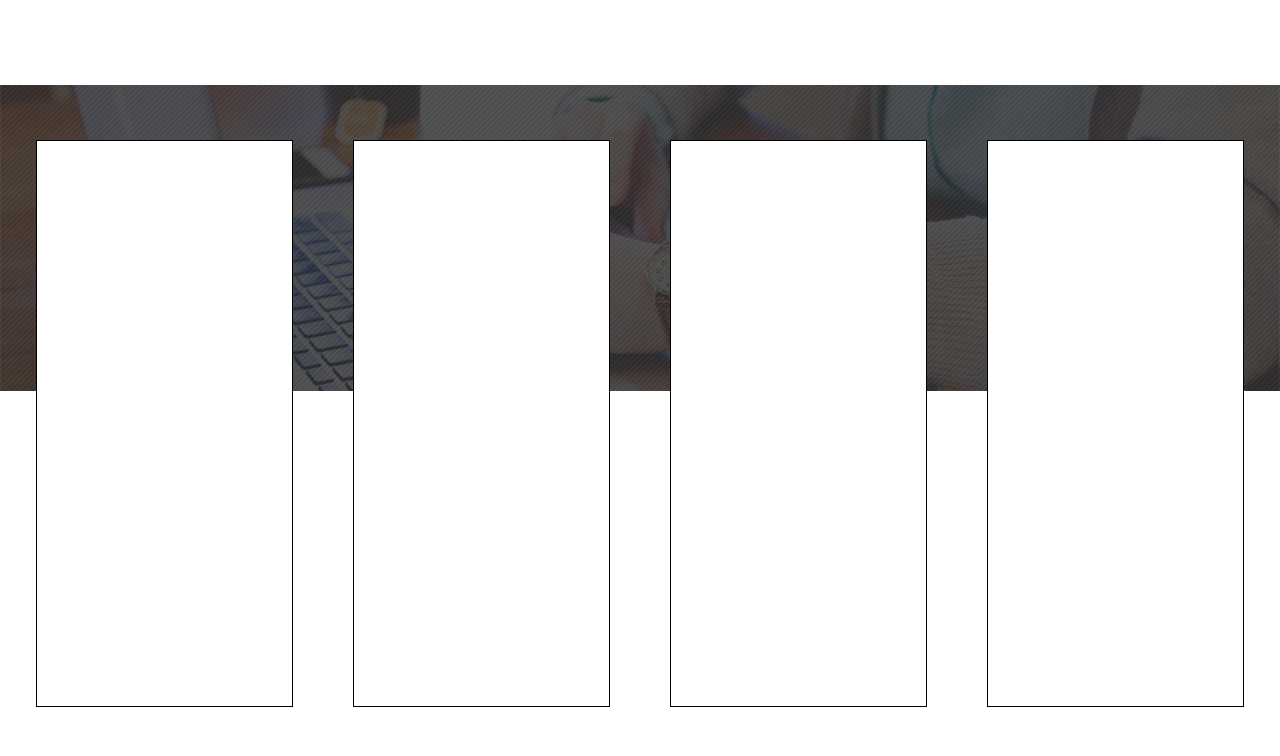
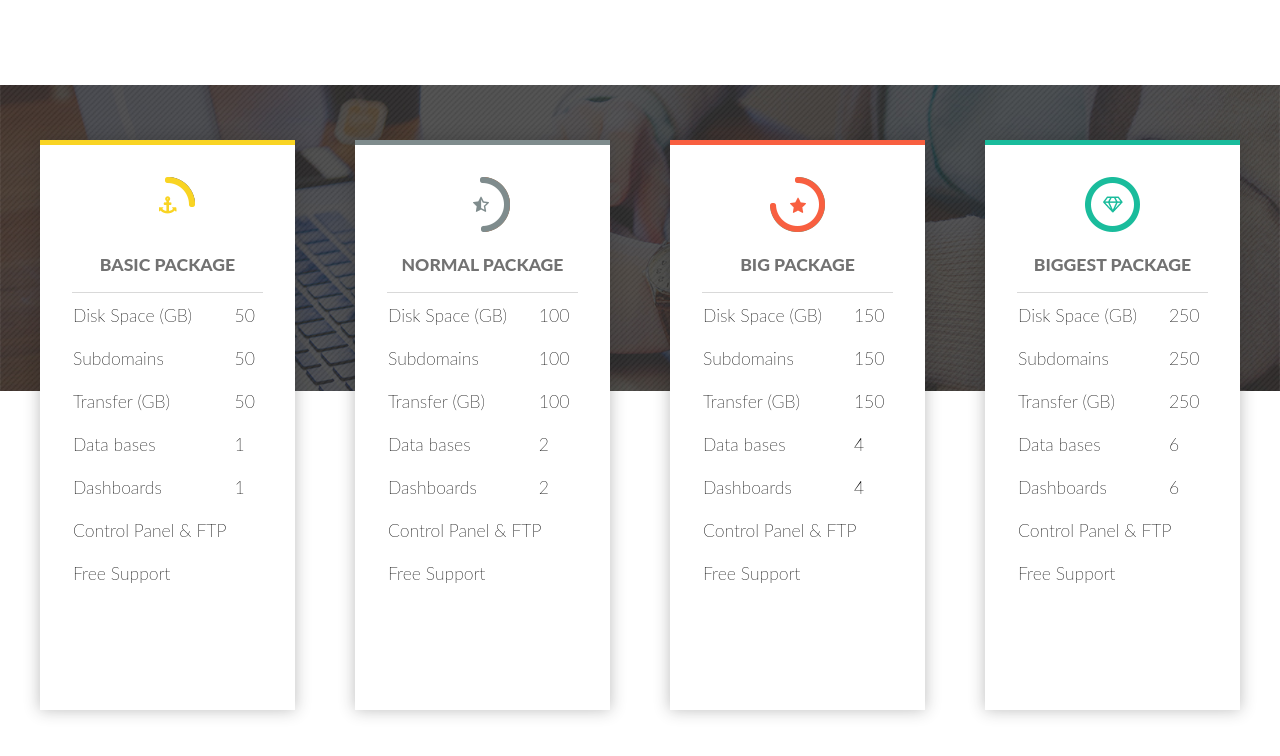
Before and after one commit to Xseniia/markup-2018q3, a plain HTML site: page GhostHost/index.html in a window 1280 px wide. Shown: the part 1372-2128 px from the top of the page. Drawn offline with Linux system fonts and the light colour scheme.

Commit message:
feature
even more sections added :]

```diff
--- a/GhostHost/index.html
+++ b/GhostHost/index.html
@@ -95,16 +95,160 @@
         <div class="packages-whitespace"></div>
         <div class="packages-plan">
             <div>
-
+                <table class="package-table">
+                    <tr>
+                        <td colspan="2">
+                            <img src="pic/packages/basicPackage.png">
+                            <h3>BASIC PACKAGE</h3>
+                        </td>
+                    </tr>
+                    <tr>
+                        <td>Disk Space (GB)</td>
+                        <td>50</td>
+                    </tr>
+                    <tr>
+                        <td>Subdomains</td>
+                        <td>50</td>
+                    </tr>
+                    <tr>
+                        <td>Transfer (GB)</td>
+                        <td>50</td>
+                    </tr>
+                    <tr>
+                        <td>Data bases</td>
+                        <td>1</td>
+                    </tr>
+                    <tr>
+                        <td>Dashboards</td>
+                        <td>1</td>
+                    </tr>
+                    <tr>
+                        <td colspan="2">Control Panel & FTP</td>
+                    </tr>
+                    <tr>
+                        <td colspan="2">Free Support</td>
+                    </tr>
+                    <tr>
+                        <td colspan="2"></td>
+                    </tr>
+                </table>
             </div>
             <div>
-
+                <table class="package-table">
+                    <tr>
+                        <td colspan="2">
+                            <img src="pic/packages/normalPackage.png">
+                            <h3>NORMAL PACKAGE</h3>
+                        </td>
+                    </tr>
+                    <tr>
+                        <td>Disk Space (GB)</td>
+                        <td>100</td>
+                    </tr>
+                    <tr>
+                        <td>Subdomains</td>
+                        <td>100</td>
+                    </tr>
+                    <tr>
+                        <td>Transfer (GB)</td>
+                        <td>100</td>
+                    </tr>
+                    <tr>
+                        <td>Data bases</td>
+                        <td>2</td>
+                    </tr>
+                    <tr>
+                        <td>Dashboards</td>
+                        <td>2</td>
+                    </tr>
+                    <tr>
+                        <td colspan="2">Control Panel & FTP</td>
+                    </tr>
+                    <tr>
+                        <td colspan="2">Free Support</td>
+                    </tr>
+                    <tr>
+                        <td colspan="2"></td>
+                    </tr>
+                </table>
             </div>
             <div>
-
+                <table class="package-table">
+                    <tr>
+                        <td colspan="2">
+                            <img src="pic/packages/bigPackage.png">
+                            <h3>BIG PACKAGE</h3>
+                        </td>
+                    </tr>
+                    <tr>
+                        <td>Disk Space (GB)</td>
+                        <td>150</td>
+                    </tr>
+                    <tr>
+                        <td>Subdomains</td>
+                        <td>150</td>
+                    </tr>
+                    <tr>
+                        <td>Transfer (GB)</td>
+                        <td>150</td>
+                    </tr>
+                    <tr>
+                        <td>Data bases</td>
+                        <td>4</td>
+                    </tr>
+                    <tr>
+                        <td>Dashboards</td>
+                        <td>4</td>
+                    </tr>
+                    <tr>
+                        <td colspan="2">Control Panel & FTP</td>
+                    </tr>
+                    <tr>
+                        <td colspan="2">Free Support</td>
+                    </tr>
+                    <tr>
+                        <td colspan="2"></td>
+                    </tr>
+                </table>
             </div>
             <div>
-
+                <table class="package-table">
+                    <tr>
+                        <td colspan="2">
+                            <img src="pic/packages/biggestPackage.png">
+                            <h3>BIGGEST PACKAGE</h3>
+                        </td>
+                    </tr>
+                    <tr>
+                        <td>Disk Space (GB)</td>
+                        <td>250</td>
+                    </tr>
+                    <tr>
+                        <td>Subdomains</td>
+                        <td>250</td>
+                    </tr>
+                    <tr>
+                        <td>Transfer (GB)</td>
+                        <td>250</td>
+                    </tr>
+                    <tr>
+                        <td>Data bases</td>
+                        <td>6</td>
+                    </tr>
+                    <tr>
+                        <td>Dashboards</td>
+                        <td>6</td>
+                    </tr>
+                    <tr>
+                        <td colspan="2">Control Panel & FTP</td>
+                    </tr>
+                    <tr>
+                        <td colspan="2">Free Support</td>
+                    </tr>
+                    <tr>
+                        <td colspan="2"></td>
+                    </tr>
+                </table>
             </div>
         </div>
     </section>
--- a/GhostHost/styles.css
+++ b/GhostHost/styles.css
@@ -255,6 +255,7 @@ input[type="text"] {
 	width: 100%;
 	display: flex;
 	flex-direction: row;
+	flex-wrap: wrap;
 	justify-content: center;
 	position: relative;
 	top: -285px;
@@ -262,19 +263,53 @@ input[type="text"] {
 
 .packages-plan div {
 	display: block;
-	border: 1px solid black;
 	margin: 30px;
 	width: 255px;
 	height: 565px;
 	background-color: white;
+	box-shadow: 0 0 15px rgba(35,35,35,0.3);
 }
 
+.packages-plan div:nth-child(1) {
+	border-top: 5px solid #f9d423;
+}
 
+.packages-plan div:nth-child(2) {
+	border-top: 5px solid #7f8c8d;
+}
 
+.packages-plan div:nth-child(3) {
+	border-top: 5px solid #f85f40;
+}
 
+.packages-plan div:nth-child(4) {
+	border-top: 5px solid #1abc9c;
+}
 
+.package-table {
+	width: 195px;
+	margin: 30px;
+	margin-top: 20px;
+	font-family: Lato Thin;
+	font-size: 1.1em;
+}
 
+.package-table td {
+	padding-top: 10px;
+	padding-bottom: 10px;
+}
 
+.package-table tr:first-child td {
+	border-bottom: 0.5px solid #d9d9d9;
+	color: #727272;
+	text-align: center;
+	padding-bottom: 0px;
+}
+
+.package-table h3 {
+	font-family: Lato Heavy;
+	font-size: 1em;
+}
 
 
 
```
